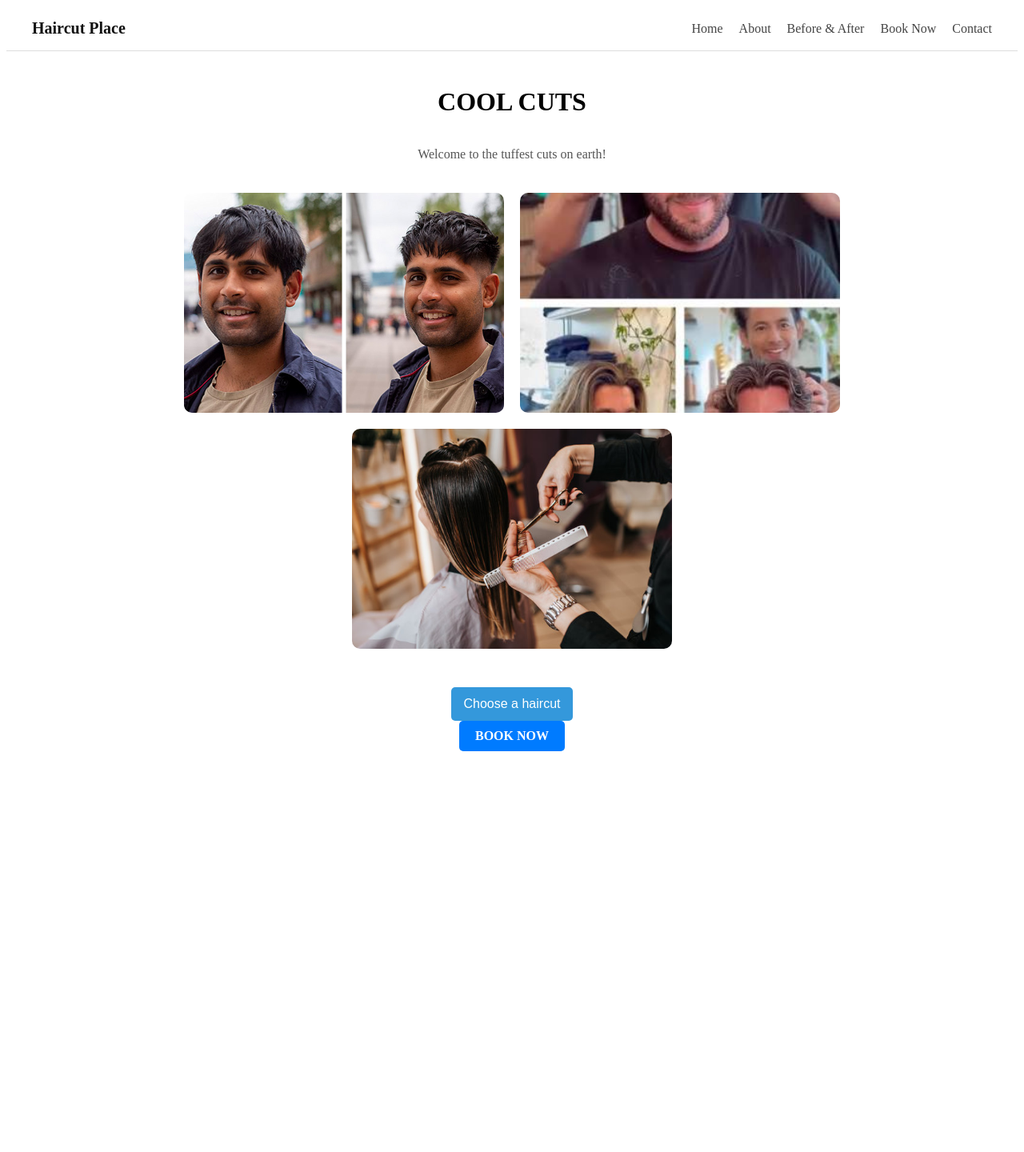
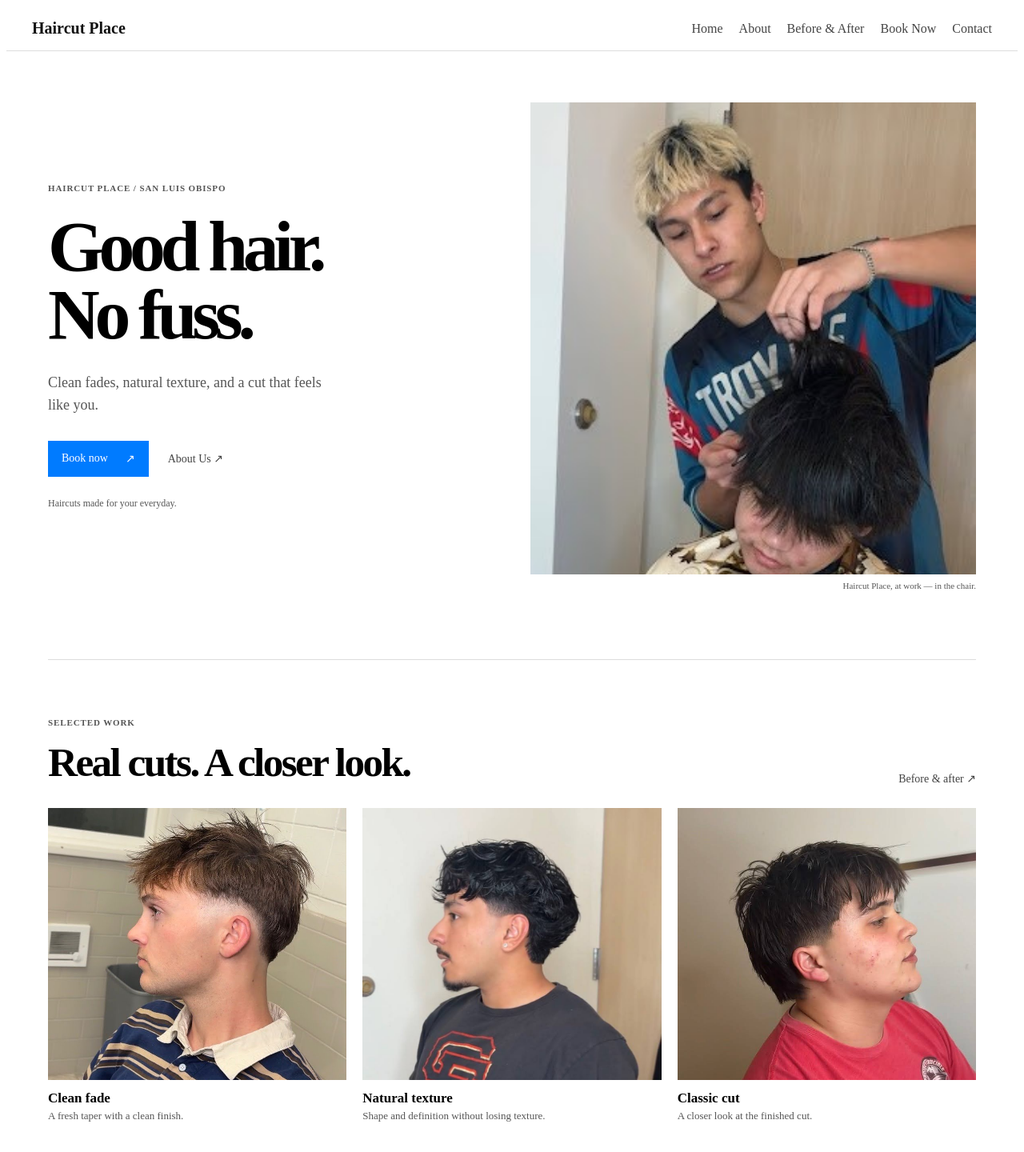
Before and after one commit to seamuscon8/Team4Hack4Impact, a Next.js app: page / in a window 1280 px wide. Shown: the top 1440 px of the page at 80% size. Before the commit the page ends 971 px from the top, so only its background shows below. Built offline with nearby package versions, Linux system fonts and the light colour scheme.

Commit message:
reworked home page

```diff
--- a/src/app/homepage.module.css
+++ b/src/app/homepage.module.css
@@ -1,100 +1,154 @@
-.main {
+.page {
   min-height: 100vh;
+  background: white;
+  color: black;
+}
+.container {
+  width: min(100% - 48px, 1160px);
+  margin: 0 auto;
+}
+.hero {
+  display: grid;
+  grid-template-columns: 0.9fr 1fr;
+  gap: clamp(42px, 8vw, 115px);
+  align-items: center;
+  min-height: 630px;
+  padding: 54px 0 76px;
+}
+.eyebrow {
+  margin: 0 0 24px;
+  color: #555;
+  font-size: 11px;
+  font-weight: 700;
+  letter-spacing: 0.08em;
+  text-transform: uppercase;
+}
+.heroText h1 {
+  margin: 0;
+  font-size: clamp(56px, 7vw, 92px);
+  font-weight: 600;
+  letter-spacing: -0.07em;
+  line-height: 0.95;
+}
+.description {
+  max-width: 360px;
+  margin: 30px 0;
+  color: #555;
+  font-size: 18px;
+  line-height: 1.55;
+}
+.heroLinks {
   display: flex;
-  flex-direction: column;
-  align-items: center; /* centers left-to-right */
-  justify-content: center; /* centers top-to-bottom */
+  align-items: center;
+  gap: 24px;
+}
+.primaryLink {
+  display: inline-flex;
+  gap: 22px;
+  padding: 14px 17px;
+  background: #007bff;
+  color: #fff;
+  font-size: 14px;
+  text-decoration: none;
+}
+.secondaryLink,
+.sectionHeading a {
+  color: #444;
+  font-size: 14px;
+  text-decoration: none;
+}
+.primaryLink:hover,
+.secondaryLink:hover,
+.sectionHeading a:hover {
+  text-decoration: underline;
+  text-underline-offset: 4px;
 }
 
-.content {
-  min-height: calc(100vh - 70px);
+.primaryLink:hover {
+  background: #0056b3;
+}
+.note {
+  margin: 26px 0 0;
+  color: #555;
+  font-size: 12px;
+}
+.heroImage {
+  margin: 0;
+}
+.image {
+  display: block;
+  width: 100%;
+  height: min(56vw, 590px);
+  object-fit: cover;
+}
+.heroImage figcaption {
+  margin-top: 8px;
+  color: #555;
+  font-size: 11px;
+  text-align: right;
+}
+.workSection {
+  border-top: 1px solid #ddd;
+  padding: 72px 0 100px;
+}
+.sectionHeading {
   display: flex;
-  flex-direction: column;
-  align-items: center;
-  justify-content: center;
-  text-align: center;
-  padding: 24px;
+  align-items: end;
+  justify-content: space-between;
+  gap: 24px;
+  margin-bottom: 28px;
 }
-
-.button-link {
-  display: inline-block;
-  padding: 10px 20px;
-  background-color: #007bff;
-  color: white;
-  text-decoration: none; /* Removes the underline */
-  border-radius: 5px;
-  text-align: center;
-  font-weight: bold;
+.sectionHeading .eyebrow {
+  margin-bottom: 14px;
 }
-
-.button-link:hover {
-  background-color: #0056b3; /* Darkens on hover */
+.sectionHeading h2 {
+  margin: 0;
+  font-size: clamp(34px, 4vw, 54px);
+  font-weight: 600;
+  letter-spacing: -0.05em;
 }
-
-.description {
-  max-width: 550px;
-  margin: 12px 0 24px;
-  line-height: 1.6;
+.workGrid {
+  display: grid;
+  grid-template-columns: repeat(3, 1fr);
+  gap: 20px;
+}
+.workCard h3 {
+  margin: 13px 0 4px;
+  font-size: 17px;
+  font-weight: 600;
+}
+.workCard p {
+  margin: 0;
   color: #555;
+  font-size: 13px;
 }
-.images {
-  display: flex;
-  gap: 20px;
-  justify-content: center;
-  flex-wrap: wrap;
-  margin: 12px 0 28px;
+.workImage {
+  display: block;
+  width: 100%;
+  height: 340px;
+  object-fit: cover;
 }
-
-.image {
-  width: min(100%, 400px);
-  height: 275px;
-  object-fit: cover;
-  border-radius: 10px;
+@media (max-width: 720px) {
+  .container {
+    width: min(100% - 32px, 1160px);
+  }
+  .hero {
+    grid-template-columns: 1fr;
+    gap: 40px;
+    min-height: auto;
+    padding: 42px 0 60px;
+  }
+  .image {
+    height: 440px;
+  }
+  .sectionHeading {
+    align-items: start;
+    flex-direction: column;
+  }
+  .workGrid {
+    grid-template-columns: 1fr;
+  }
+  .workImage {
+    height: 370px;
+  }
 }
-.dropdown {
-  position: relative;
-  display: inline-block;
-  margin-top: 20px;
-}
-
-.dropbtn {
-  background-color: #3498db;
-  color: white;
-  padding: 12px 16px;
-  font-size: 16px;
-  border: none;
-  border-radius: 5px;
-  cursor: pointer;
-}
-
-.dropdownContent {
-  display: none;
-  position: absolute;
-  left: 0;
-  min-width: 160px;
-  background-color: #f1f1f1;
-  box-shadow: 0 8px 16px rgba(0, 0, 0, 0.2);
-  z-index: 1;
-}
-
-.dropdownContent button {
-  width: 100%;
-  border: none;
-  background: transparent;
-  color: black;
-  padding: 12px 16px;
-  cursor: pointer;
-  text-align: left;
-  font-size: 16px;
-}
-
-.dropdownContent button:hover {
-  background-color: #ddd;
-}
-
-.dropdown:hover .dropbtn {
-  background-color: #2980b9;
-}
-.show {
-  display: block;
-}
--- a/src/app/page.tsx
+++ b/src/app/page.tsx
@@ -4,59 +4,88 @@ import { useState } from "react";
 import Navbar from "@/components/Navbar";
 import { mockAppointments } from "@/data/haircutappointment";
 import { mockBarber } from "@/data/barber";
+import Link from "next/link";
 import Image from "next/image";
 import styles from "./homepage.module.css";
+
+const haircutStyles = [
+  {
+    title: "Clean fade",
+    description: "A fresh taper with a clean finish.",
+    image: "/images/before-after/ba-1-after.jpg",
+  },
+  {
+    title: "Natural texture",
+    description: "Shape and definition without losing texture.",
+    image: "/images/before-after/ba-2-after.jpg",
+  },
+  {
+    title: "Classic cut",
+    description: "A closer look at the finished cut.",
+    image: "/images/before-after/ba-3-after.jpg",
+  },
+];
+
 export default function Home() {
-  const [dropdownOpen, setDropdownOpen] = useState(false);
-  const [selectedStyle, setSelectedStyle] = useState("Choose a haircut");
-
-  function chooseStyle(style: string) {
-    setSelectedStyle(style);
-    setDropdownOpen(false);
-  }
-
   return (
-    <main>
+    <main className={styles.page}>
       <Navbar />
 
-      <div className={styles.content}>
-        <h1>COOL CUTS</h1>
+      <div className={styles.container}>
+        <section className={styles.hero}>
+          <div className={styles.heroText}>
+            <p className={styles.eyebrow}>Haircut Place / San Luis Obispo</p>
+            <h1>
+              Good hair.
+              <br />
+              No fuss.
+            </h1>
+            <p className={styles.description}>Clean fades, natural texture, and a cut that feels like you.</p>
 
-        <p className={styles.description}>Welcome to the tuffest cuts on earth!</p>
+            <div className={styles.heroLinks}>
+              <Link className={styles.primaryLink} href="/book-now">
+                Book now <span>↗</span>
+              </Link>
+              <Link className={styles.secondaryLink} href="/about">
+                About Us <span>↗</span>
+              </Link>
+            </div>
 
-        <div className={styles.images}>
-          <Image src="/images/haircut1.jpg" alt="Before and after" width={500} height={350} className={styles.image} />
-          <Image
-            src="/images/haircut3.jpeg"
-            alt="Another before and after"
-            width={500}
-            height={350}
-            className={styles.image}
-          />
-          <Image src="/images/haircut-stock.jpg" alt="Stock image" width={500} height={350} className={styles.image} />
-        </div>
+            <p className={styles.note}>Haircuts made for your everyday.</p>
+          </div>
 
-        <div className={styles.dropdown}>
-          <button type="button" className={styles.dropbtn} onClick={() => setDropdownOpen(!dropdownOpen)}>
-            {selectedStyle}
-          </button>
+          <figure className={styles.heroImage}>
+            <Image
+              alt="A fresh haircut at Haircut Place"
+              className={styles.image}
+              height={680}
+              priority
+              src="/images/barber1.jpg"
+              width={570}
+            />
+            <figcaption>Haircut Place, at work — in the chair.</figcaption>
+          </figure>
+        </section>
 
-          <div className={`${styles.dropdownContent} ${dropdownOpen ? styles.show : ""}`}>
-            <button type="button" onClick={() => chooseStyle("Buzz Cut")}>
-              Buzz Cut
-            </button>
-            <button type="button" onClick={() => chooseStyle("Dreads")}>
-              Dreads
-            </button>
-            <button type="button" onClick={() => chooseStyle("GTA Cut")}>
-              GTA Cut
-            </button>
+        <section className={styles.workSection}>
+          <div className={styles.sectionHeading}>
+            <div>
+              <p className={styles.eyebrow}>Selected work</p>
+              <h2>Real cuts. A closer look.</h2>
+            </div>
+            <Link href="/before-after">Before &amp; after ↗</Link>
           </div>
-        </div>
 
-        <a href="/book-now" className={styles["button-link"]}>
-          BOOK NOW
-        </a>
+          <div className={styles.workGrid}>
+            {haircutStyles.map((haircut) => (
+              <article className={styles.workCard} key={haircut.title}>
+                <Image alt={haircut.title} className={styles.workImage} height={420} src={haircut.image} width={380} />
+                <h3>{haircut.title}</h3>
+                <p>{haircut.description}</p>
+              </article>
+            ))}
+          </div>
+        </section>
       </div>
     </main>
   );
```
